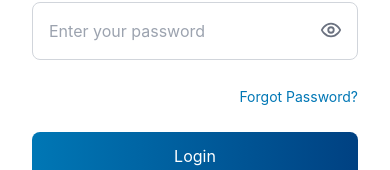
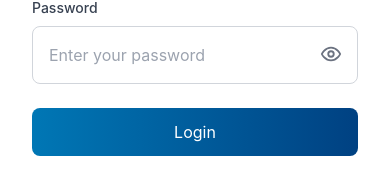
Before and after one commit to selectskillset/SelectSkillSet-Frontend-Testing, a React (Vite) app: page /interviewer-login in a window 390 px wide. Shown: the part 492-662 px from the top of the page. Built offline with nearby package versions, Linux system fonts and the light colour scheme.

Commit message:
updated the ui enhance and also responsive

```diff
--- a/src/components/auth/Interviewer/InterviewerLogin.tsx
+++ b/src/components/auth/Interviewer/InterviewerLogin.tsx
@@ -121,7 +121,7 @@
           </div>
 
           {/* Forgot Password Link */}
-          <div className="text-right">
+          {/* <div className="text-right">
             <button
               type="button"
               onClick={() => navigate("/forgot-password")}
@@ -129,7 +129,7 @@
             >
               Forgot Password?
             </button>
-          </div>
+          </div> */}
 
           {/* Login Button */}
           <button
--- a/src/components/auth/candidate/CandidateLogin.tsx
+++ b/src/components/auth/candidate/CandidateLogin.tsx
@@ -115,7 +115,7 @@
           </div>
 
           {/* Forgot Password Link */}
-          <div className="text-right">
+          {/* <div className="text-right">
             <button
               type="button"
               onClick={() => navigate("/forgot-password")}
@@ -123,7 +123,7 @@
             >
               Forgot Password?
             </button>
-          </div>
+          </div> */}
 
           {/* Login Button */}
           <button
--- a/src/components/auth/corporate/CorporateLogin.tsx
+++ b/src/components/auth/corporate/CorporateLogin.tsx
@@ -111,7 +111,7 @@
           </div>
 
           {/* Forgot Password Link */}
-          <div className="text-right">
+          {/* <div className="text-right">
             <button
               type="button"
               onClick={() => navigate("/forgot-password")}
@@ -119,7 +119,7 @@
             >
               Forgot Password?
             </button>
-          </div>
+          </div> */}
 
           {/* Login Button */}
           <button
```
